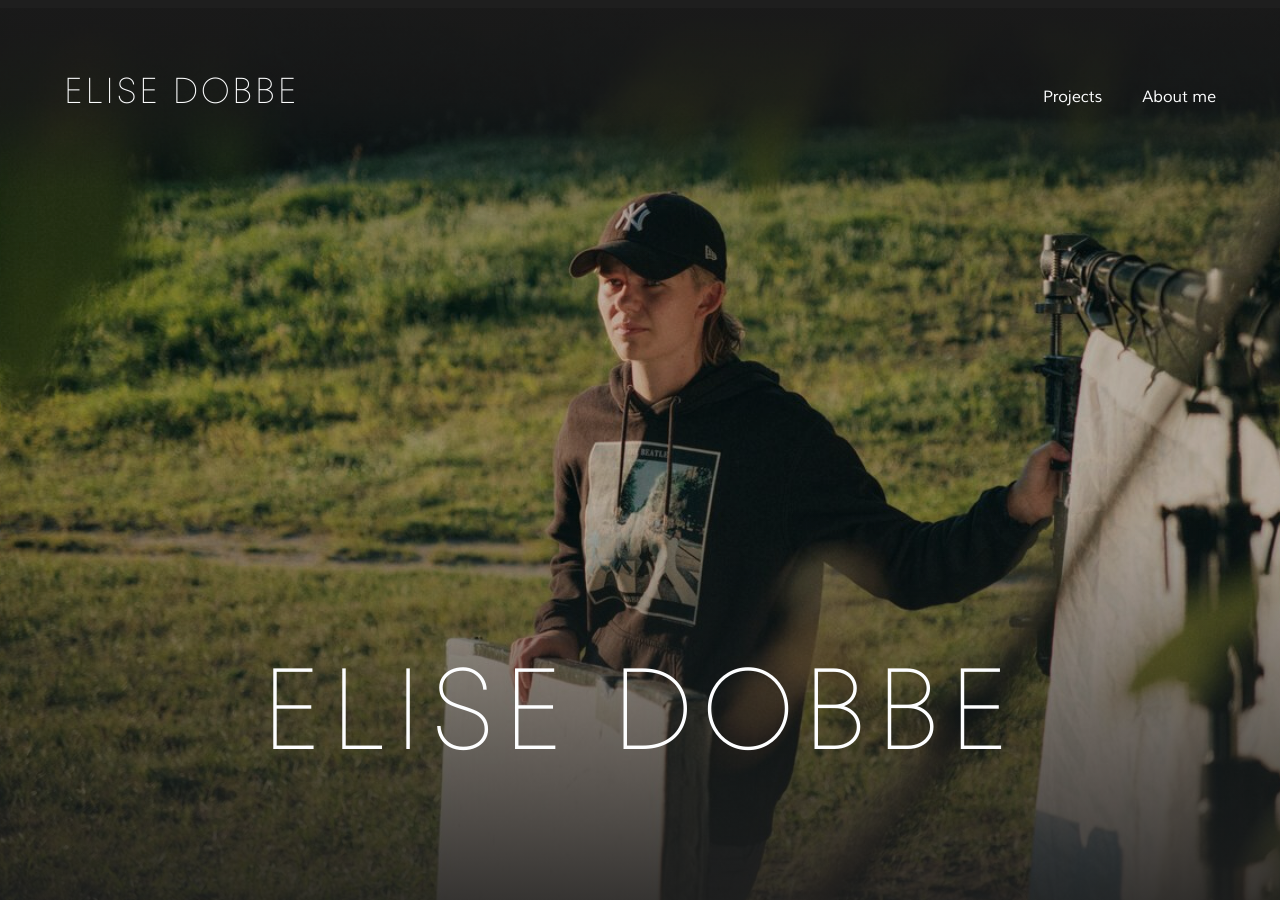
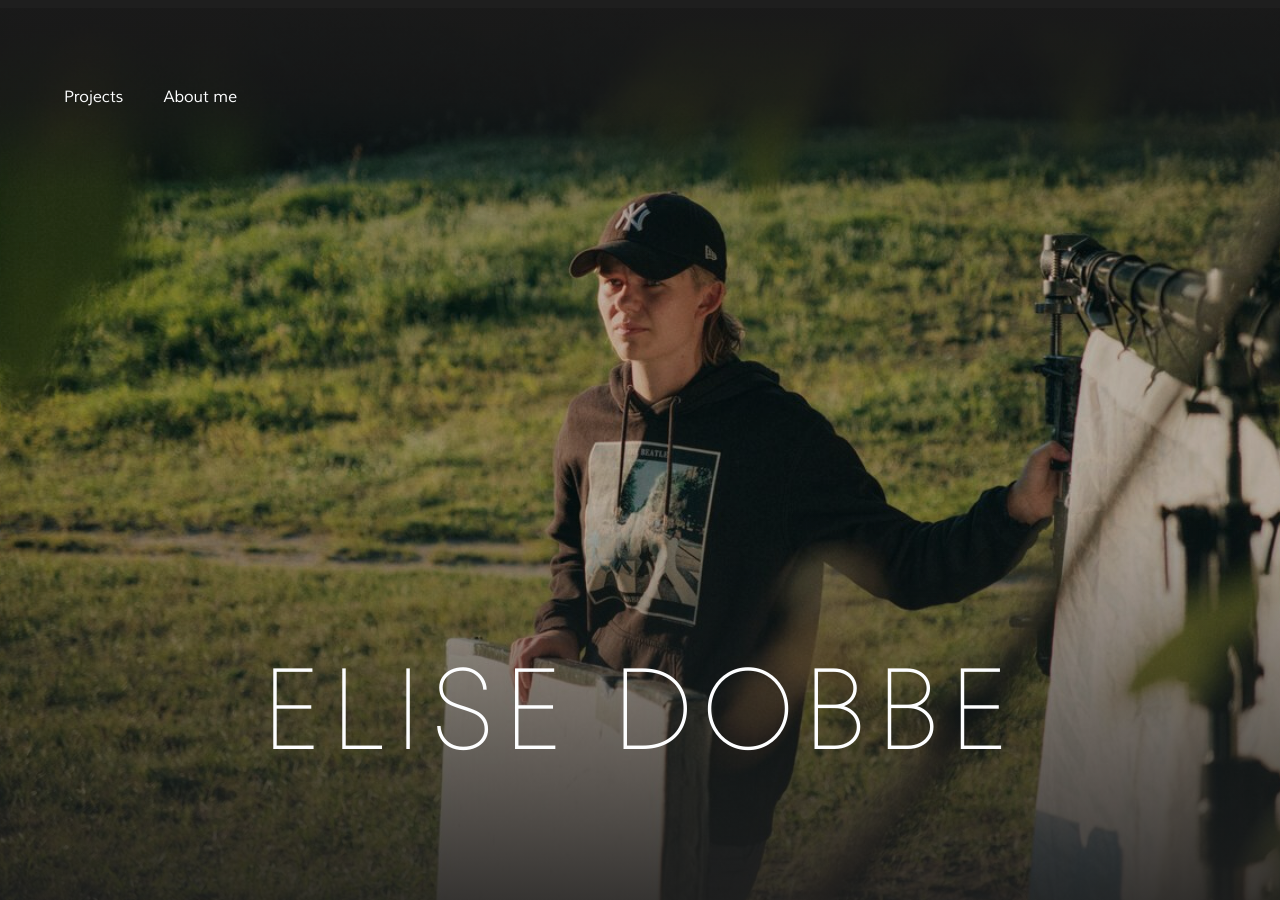
Before and after one commit to elisedobbe/portfolio, an MkDocs documentation site: the page built from docs/index.md, in a window 1280 px wide and 900 px high. Built offline with MkDocs 1.6.1 and Material for MkDocs 9.7.7, drawn with Linux system fonts in a browser that asks for light colours.

Commit message:
Update extra.css

```diff
--- a/docs/assets/styles/extra.css
+++ b/docs/assets/styles/extra.css
@@ -690,3 +690,8 @@ body:has(.film-video) .md-typeset > h1:first-child { display: none !important; }
 .md-top {
   display: none !important;
 }
+
+/* Skjul ELISE DOBBE i header kun på hjemsiden */
+body:has(.home-hero) .md-tabs__item:first-child {
+  display: none !important;
+}
```
